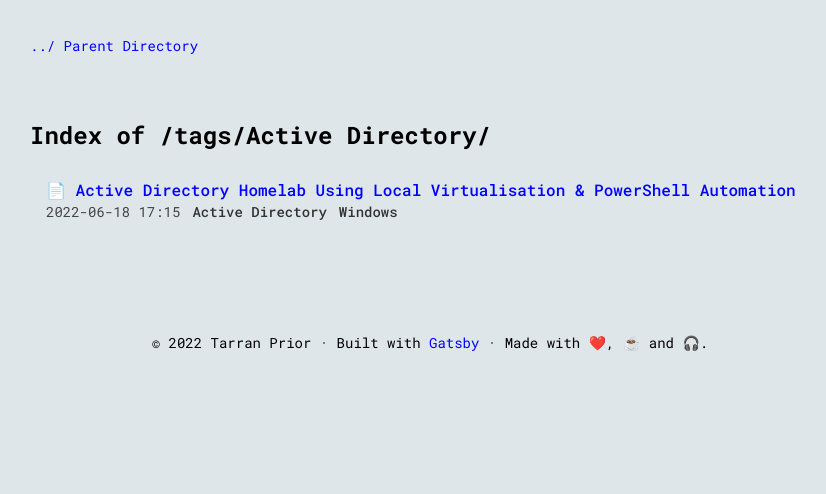
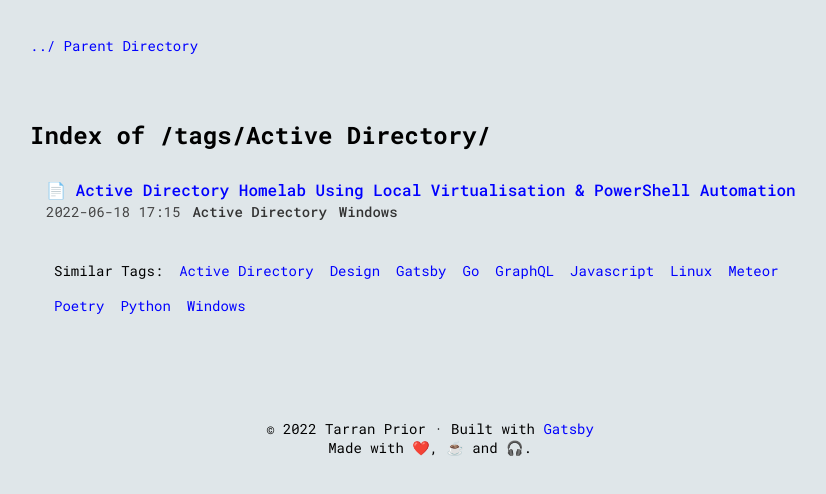
Before and after one commit to tarranprior/personal-site, a Gatsby site: page /tags/active-directory/ in a window 1280 px wide. Shown: the whole page, without its empty margins (210-1036 px from the left). Built offline with nearby package versions, Linux system fonts and the light colour scheme; Gatsby itself is replaced by a stand-in of ours; some packages are replaced by stand-ins of ours.

Commit message:
🔧 Update /personal-site/: Update footer, add tag navigation, cleanup css

```diff
--- a/src/components/Footer.js
+++ b/src/components/Footer.js
@@ -27,7 +27,7 @@ function Footer() {
         <p>
           © {new Date().getFullYear()} {meta.site.siteMetadata.author} &middot; Built with
           {` `}
-          <a href="https://www.gatsbyjs.com" target="_blank" rel="noreferrer">Gatsby</a> &middot; Made with ❤️, ☕ and 🎧.
+          <a href="https://www.gatsbyjs.com" target="_blank" rel="noreferrer">Gatsby</a> <br /> Made with ❤️, ☕ and 🎧.
         </p>
       </StyledFooter>
     )
--- a/src/styles/GlobalStyles.js
+++ b/src/styles/GlobalStyles.js
@@ -90,6 +90,13 @@ const GlobalStyles = createGlobalStyle`
   ol, ul {
     margin: 1rem;
   }
+  .inline-list {
+    list-style-type: none;
+    font-size: 14px;
+    li {
+      padding: .5rem;
+      display: inline-block;
+  }
 `;
 
 export default GlobalStyles;
--- a/src/templates/tags.js
+++ b/src/templates/tags.js
@@ -22,6 +22,11 @@ export const pageQuery = graphql`
         }
       }
     }
+    tags: allMdx {
+      group(field: frontmatter___tags) {
+        fieldValue
+      }
+    }
   }
 `;
 
@@ -41,7 +46,6 @@ p {
 
 function Tag({ pageContext, data }) {
   const { tag } = pageContext || {};
-  console.log(data)
   return (
     <>
       <Head />
@@ -70,6 +74,16 @@ function Tag({ pageContext, data }) {
               )
             })}
           </StyledList>
+          <ul class="inline-list">
+            <li>Similar Tags:</li>
+            {data.tags.group.map((tag) => {
+              return (
+                <li>
+                  <Link to={`/tags/${_.kebabCase(tag.fieldValue)}`}>{tag.fieldValue}</Link>
+                </li>
+              )
+          })}
+          </ul>
         </Layout>
       </div>
     </>
```
Also changed, not shown: src/pages/index.js (+2 -11 lines).
